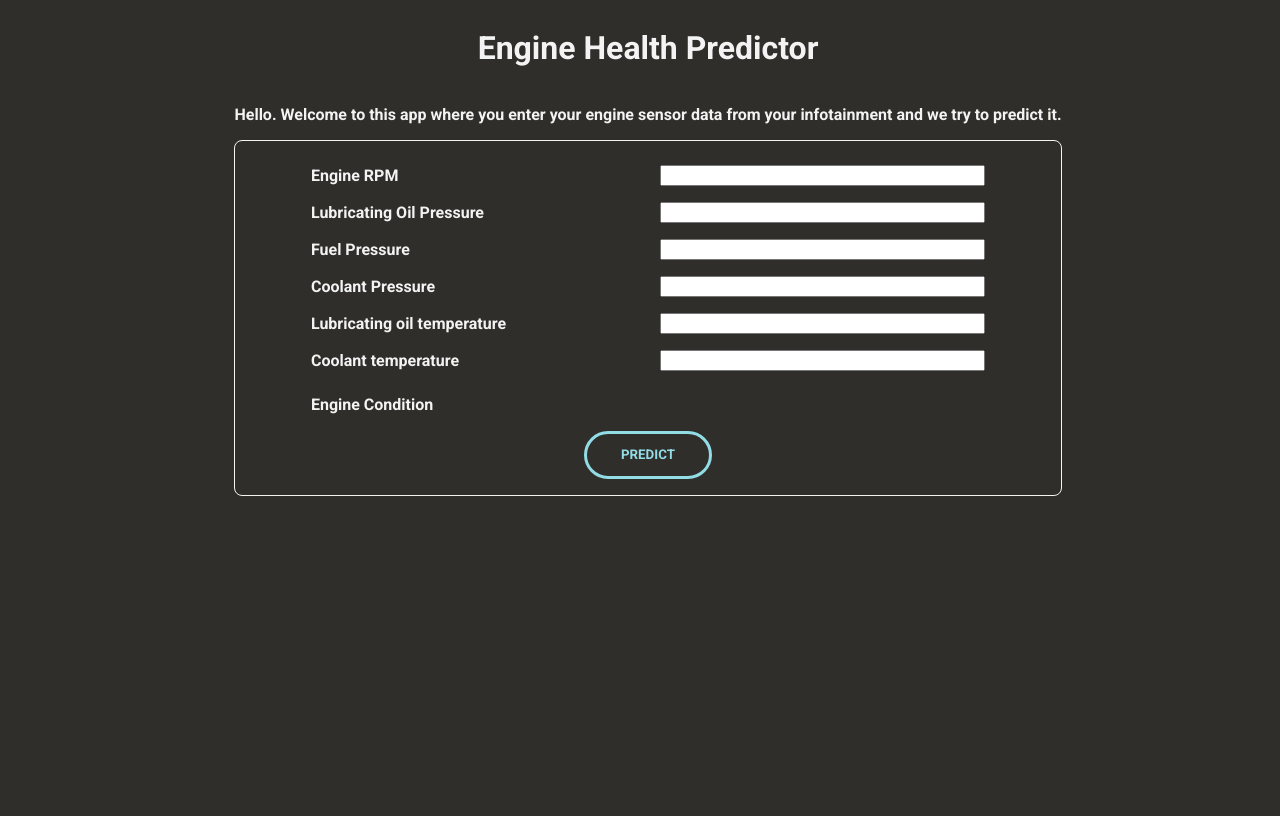
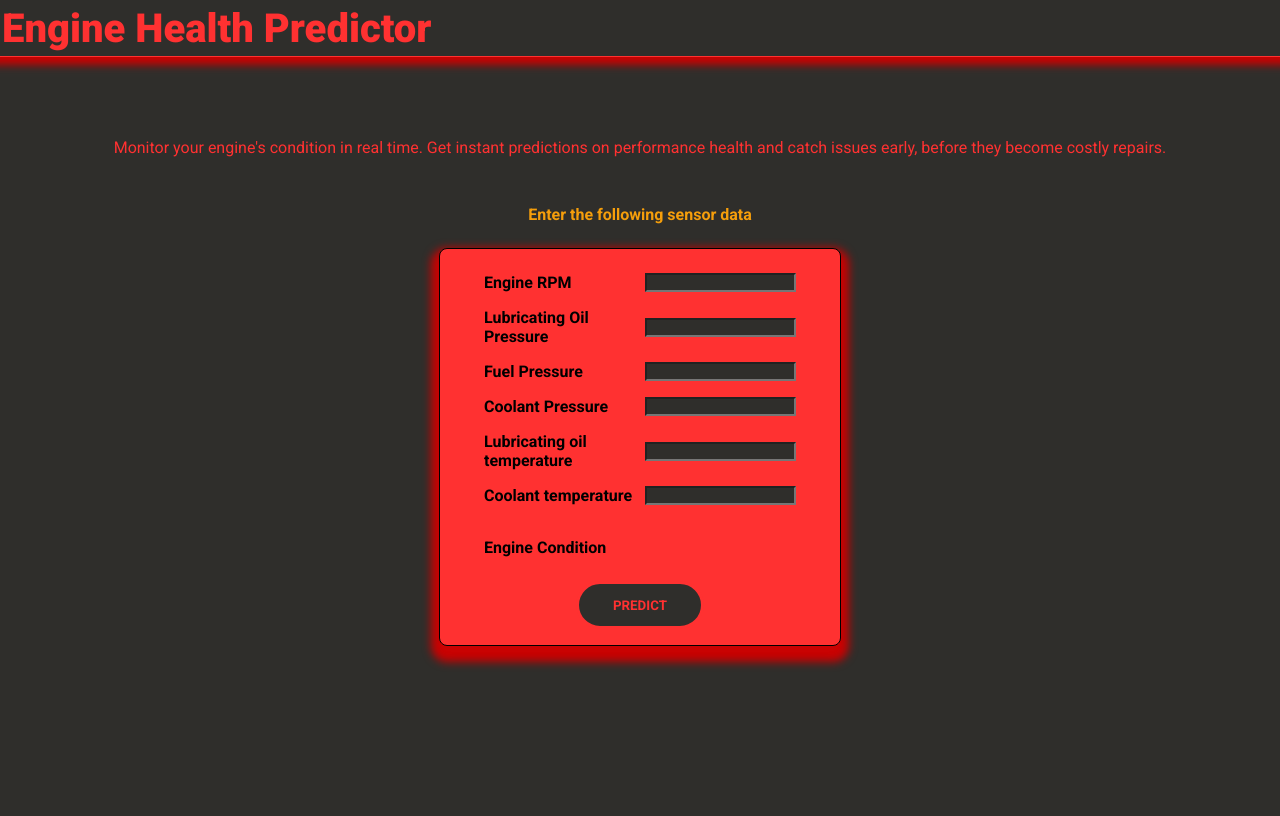
Before and after one commit to Benbellah-Owino/Capstone-Deployment-Group-App, a FastAPI app: page /home in a window 1280 px wide. After the commit the page ends 668 px from the top, so only its background shows below. Run offline with FastAPI, Linux system fonts and the light colour scheme; parts of the project's set-up code (start-up, migrations or seed data) failed here and were passed over.

Commit message:
Update theme

```diff
--- a/static/css/style.css
+++ b/static/css/style.css
@@ -11,7 +11,7 @@
     font-style: normal;
     font-variation-settings:
         "wdth" 100;
-
+    padding: 0;
 }
 
 .roboto-body {
@@ -23,9 +23,6 @@
         "wdth" 100;
 }
 
-* {
-    padding: .25 rem;
-}
 
 body {
     background-color: #2f2e2b;
@@ -36,9 +33,20 @@ body {
     display: flex;
     flex-direction: column;
     justify-content: flex-start;
+    padding-top: 3rem;
     align-items: center;
+    padding: 0;
+    margin: 0;
+    color:#FF3131
 }
 
+p{
+    padding: 0.5rem;
+}
+
+.warning{
+    color: #F59E0B;
+}
 /* endsection -->   Globals */
 
 /* section      -->*/
@@ -47,6 +55,27 @@ body {
 }
 /* endsection   -->*/
 
+/* section      -->*/
+nav{
+    height: 3rem;
+    width: 100%;
+    position: relative;
+    border-bottom: #FF3131 solid 1px;
+    display: flex;
+    flex-direction: row;
+    justify-content: space-between;
+    align-items: center;
+    padding: .25rem;
+    padding-left: 0.5rem;
+    box-shadow: #c90202 0 0rem .5rem .5rem;
+}
+
+nav .logo{
+    font-size: 2.5rem;
+    color: #FF3131;
+    font-weight: 900;
+}
+/* endsection   -->*/
 /* section      --> Forms*/
 form {
     padding: 1rem;
@@ -54,8 +83,11 @@ form {
     flex-direction: column;
     justify-content: flex-start;
     align-items: center;
-    border: #f3f3f3 solid 1px;
+    border: black solid 1px;
     border-radius: .5rem;
+    box-shadow: #c90202 0 0.5rem .5rem .5rem;
+    color:black;
+    background-color: #FF3131;
 }
 
 .form_in_div {
@@ -75,6 +107,8 @@ label {
 
 input{
     width: 50%;
+    background-color: #2f2e2b;
+    color:#FF3131
 }
 
 form button{
@@ -83,20 +117,17 @@ form button{
     cursor: pointer;
     font-weight: bold;
     background-color: #2f2e2b;
-    color: #92DCE5;
-    border: #92DCE5 3px solid;
+    color: #FF3131;
+    border: #FF3131 3px solid;
     border-radius: 3rem;
 }
 
 form button:hover{
-    color: white;
-    background-color: #92DCE5;
-    border: white 3px solid;
+    color: #2f2e2b;
+    background-color: #F59E0B;
+    border: darkgray 1px solid;
     transition: all 0.5s ease-in-out;
-    box-shadow: #92DCE5 0 0rem .5rem .5rem;
+    box-shadow: #f59f0b93 0 .1rem .3rem .3rem;
 }
 
 /* endsection   --> Forms*/
-
-/* section      -->*/
-/* endsection   -->*/
--- a/templates/index.html
+++ b/templates/index.html
@@ -7,13 +7,15 @@
     <link rel="stylesheet" type = "text/css" href="/static/css/style.css">
 </head>
 <body>
-            <center><h1><b>Engine Health Predictor<b></h1></center>
+    <nav>
+        <span class="logo"> Engine Health Predictor </span>
+    </nav>
+    <br><br><br>
                 <p>
-                    Hello. Welcome to this app where you enter your engine sensor data from
-                    your infotainment and we try to predict it.
-
+                   Monitor your engine's condition in real time. Get instant predictions on performance health and catch issues early, before they become costly repairs.<br>
                 <p/>
 
+                <span class="warning"><b>Enter the following sensor data</b></span>
                 <form class="features_form" id="features_form">
                     <div class="form_in_div">
                         <label for="engine_rpm">Engine RPM</label>
```
